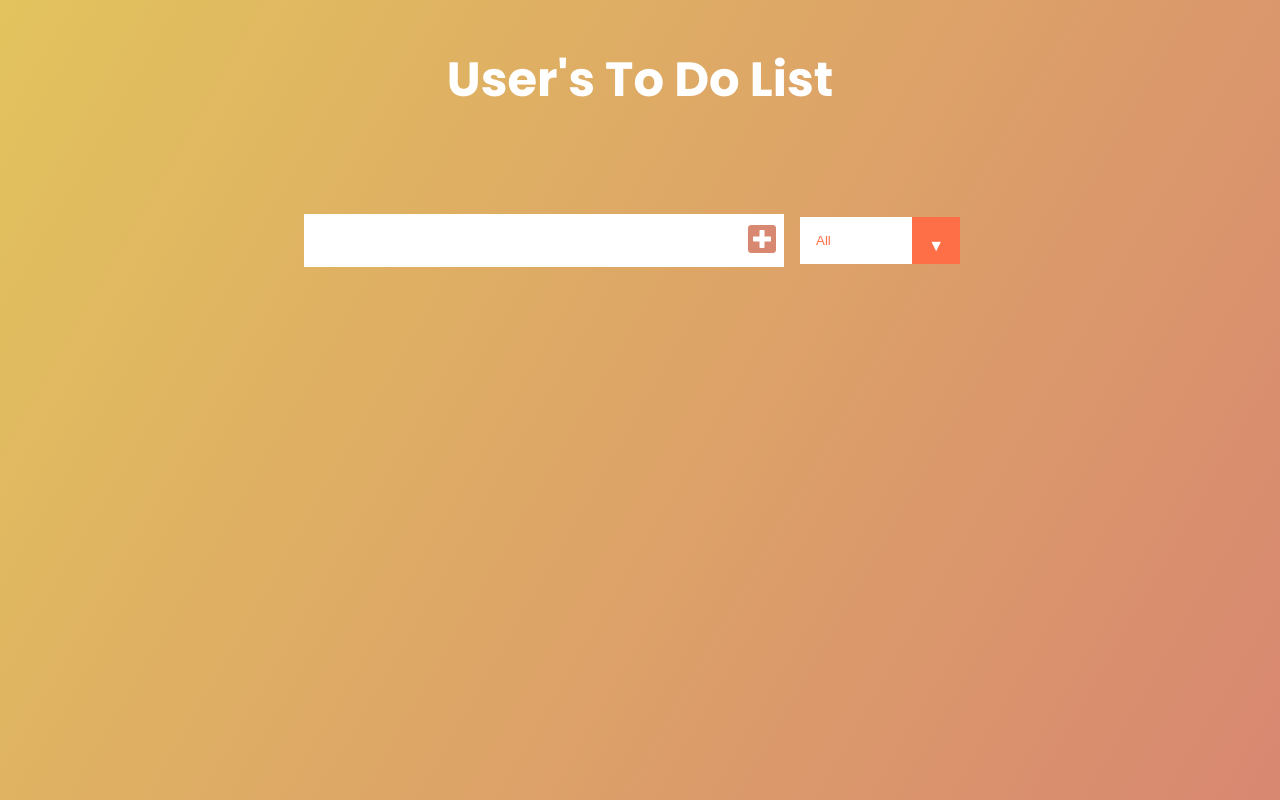
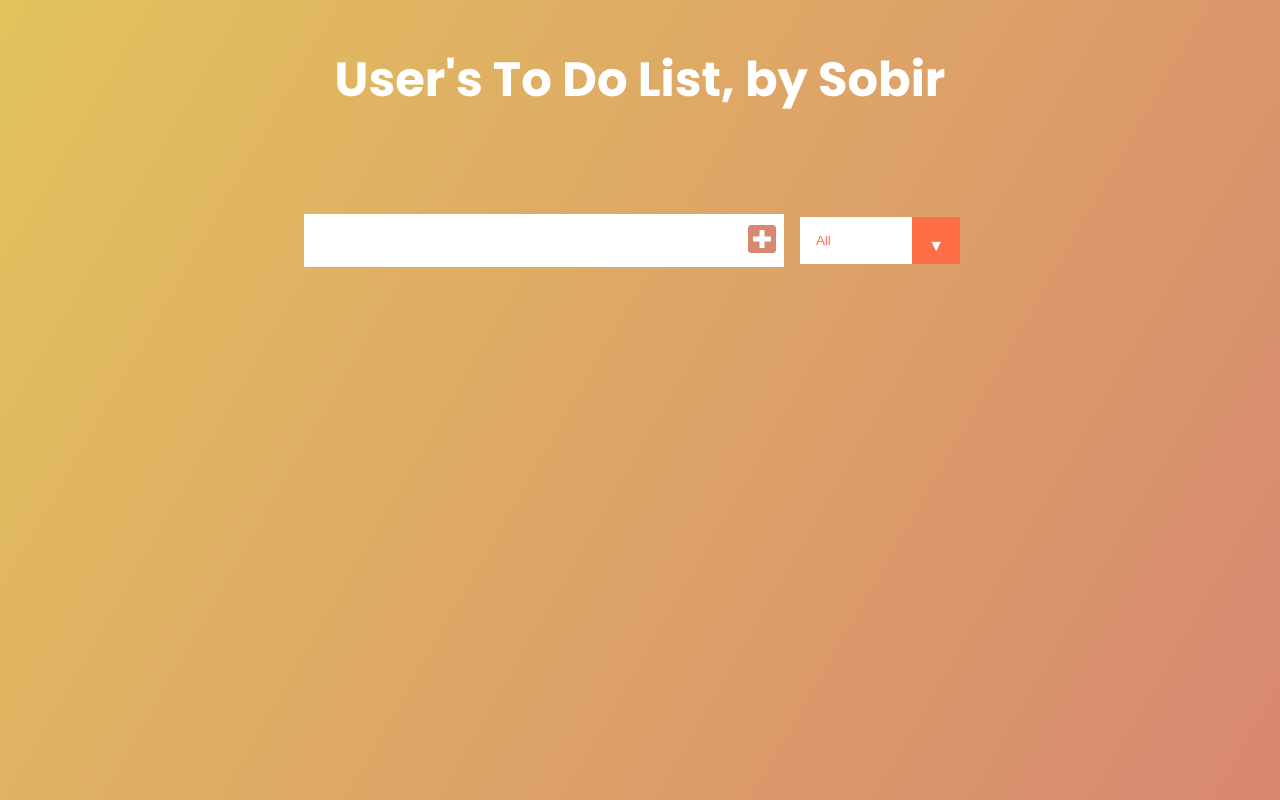
Before and after one commit to sobirjon001/todo_list, a plain HTML site: page index.html in a window 1280 px wide. Drawn offline with Linux system fonts and the light colour scheme.

Commit message:
Update index.html

```diff
--- a/index.html
+++ b/index.html
@@ -9,7 +9,7 @@
 </head>
 <body>
     <header>
-        <h1>User's To Do List</h1>
+        <h1>User's To Do List, by Sobir</h1>
     </header>
     <form>
         <input type="text" class="todo-input" tabindex="1">
```
